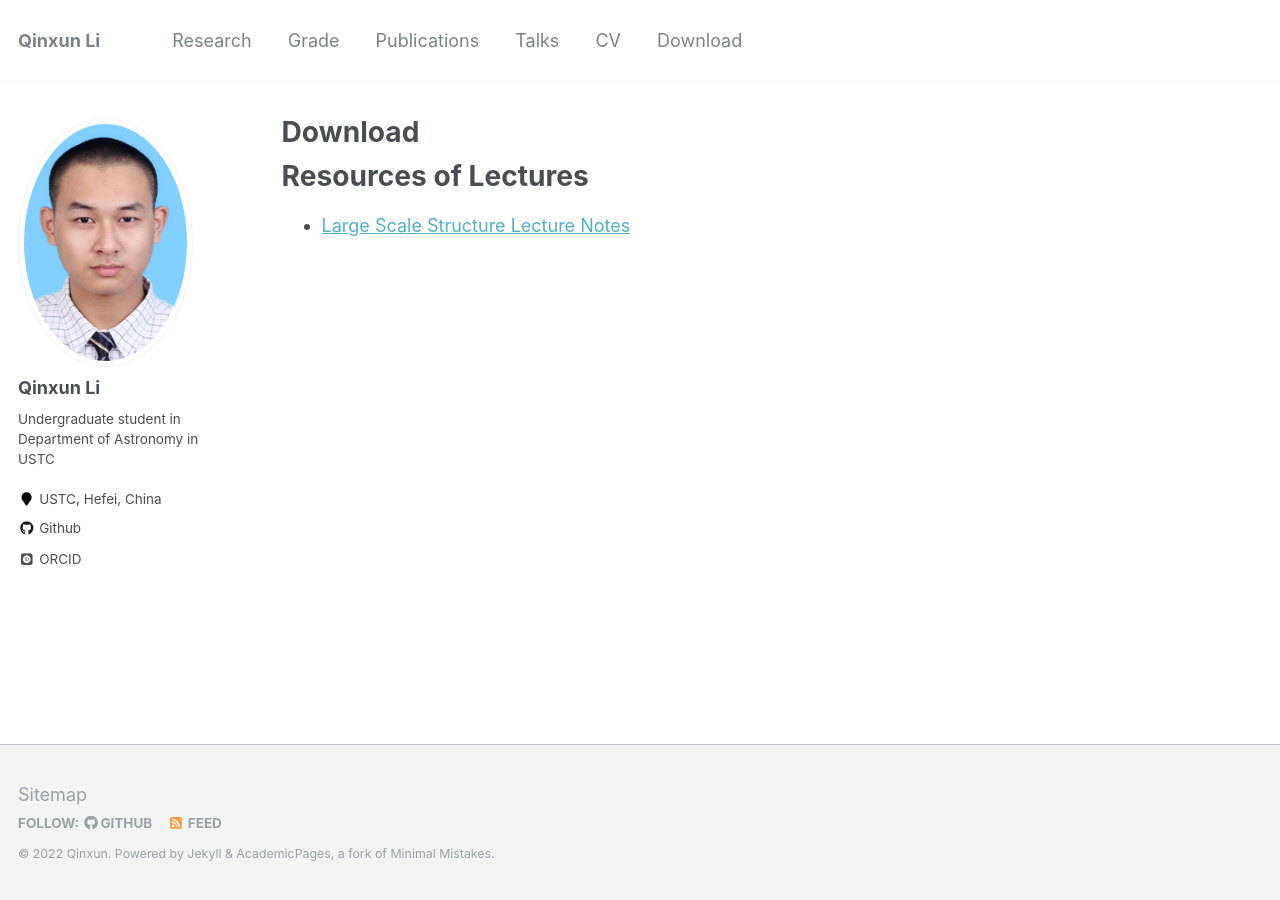
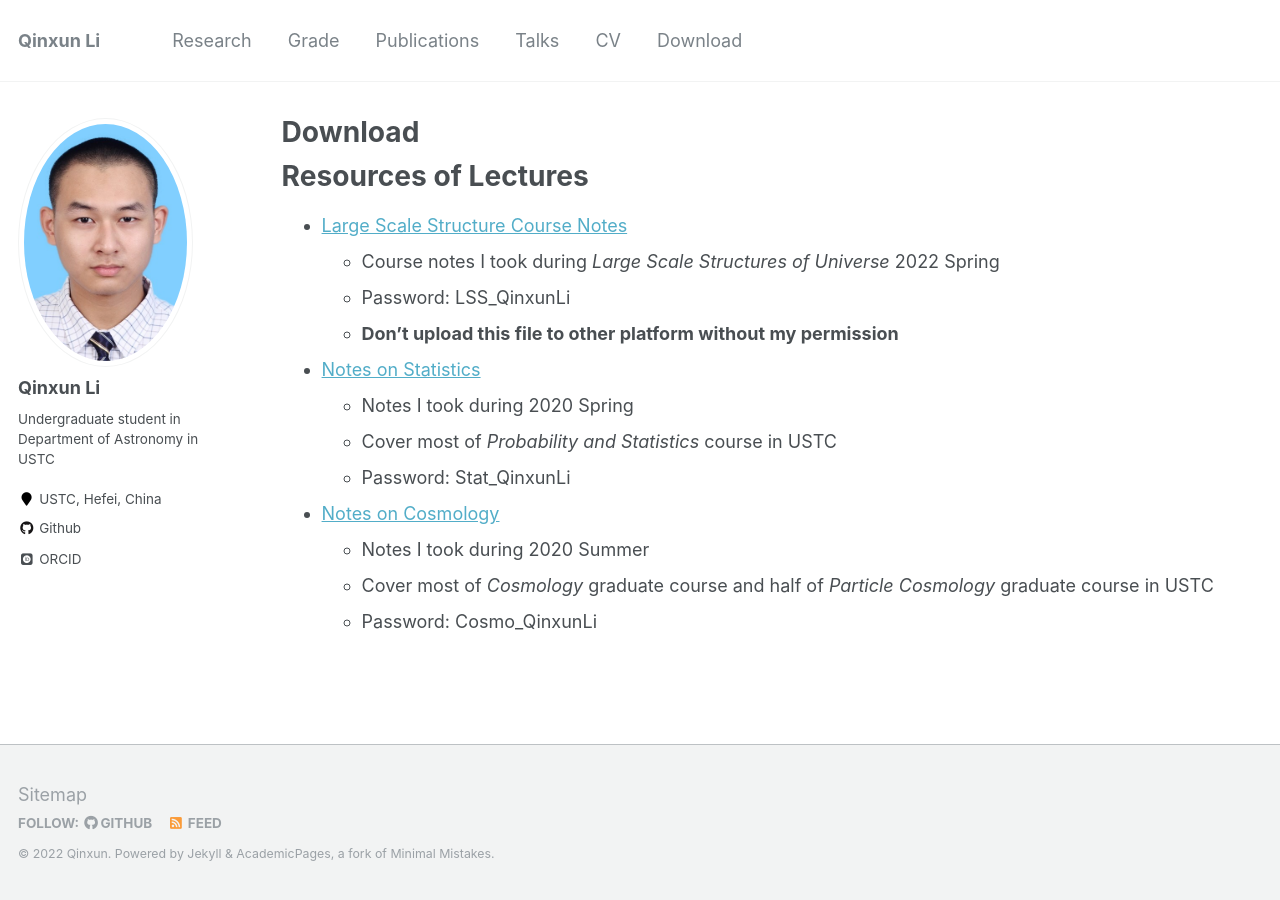
Before and after one commit to qxli2333/qxli2333.github.io, a Jekyll site: the page built from _pages/download.md, in a window 1280 px wide. Built offline with Jekyll 4.4.1, drawn with Linux system fonts in a browser that asks for light colours; some web fonts are replaced.

Commit message:
modified:   _pages/download.md

```diff
--- a/_pages/download.md
+++ b/_pages/download.md
@@ -11,4 +11,15 @@ redirect_from:
 
 Resources of Lectures
 =====
-* [Large Scale Structure Lecture Notes]()
+* [Large Scale Structure Course Notes](https://qxli2333.github.io/files/LSS_note.pdf)
+  * Course notes I took during *Large Scale Structures of Universe* 2022 Spring
+  * Password: LSS_QinxunLi
+  * **Don't upload this file to other platform without my permission**
+* [Notes on Statistics](https://qxli2333.github.io/files/Stat_note.pdf)
+  * Notes I took during 2020 Spring
+  * Cover most of *Probability and Statistics* course in USTC
+  * Password: Stat_QinxunLi
+* [Notes on Cosmology](https://qxli2333.github.io/files/Cosmo_note.pdf)
+  * Notes I took during 2020 Summer
+  * Cover most of *Cosmology* graduate course and half of *Particle Cosmology* graduate course in USTC
+  * Password: Cosmo_QinxunLi
```
